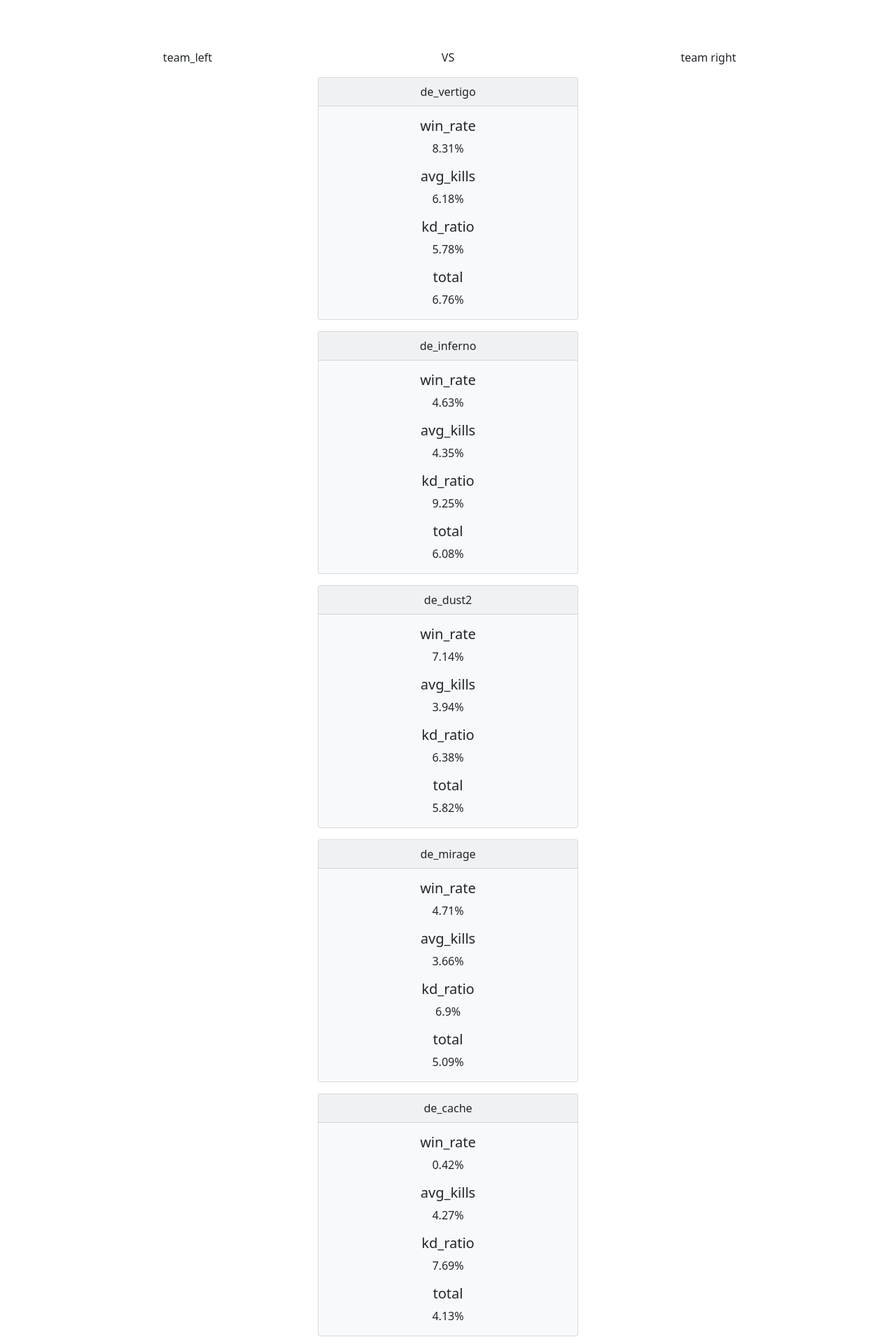
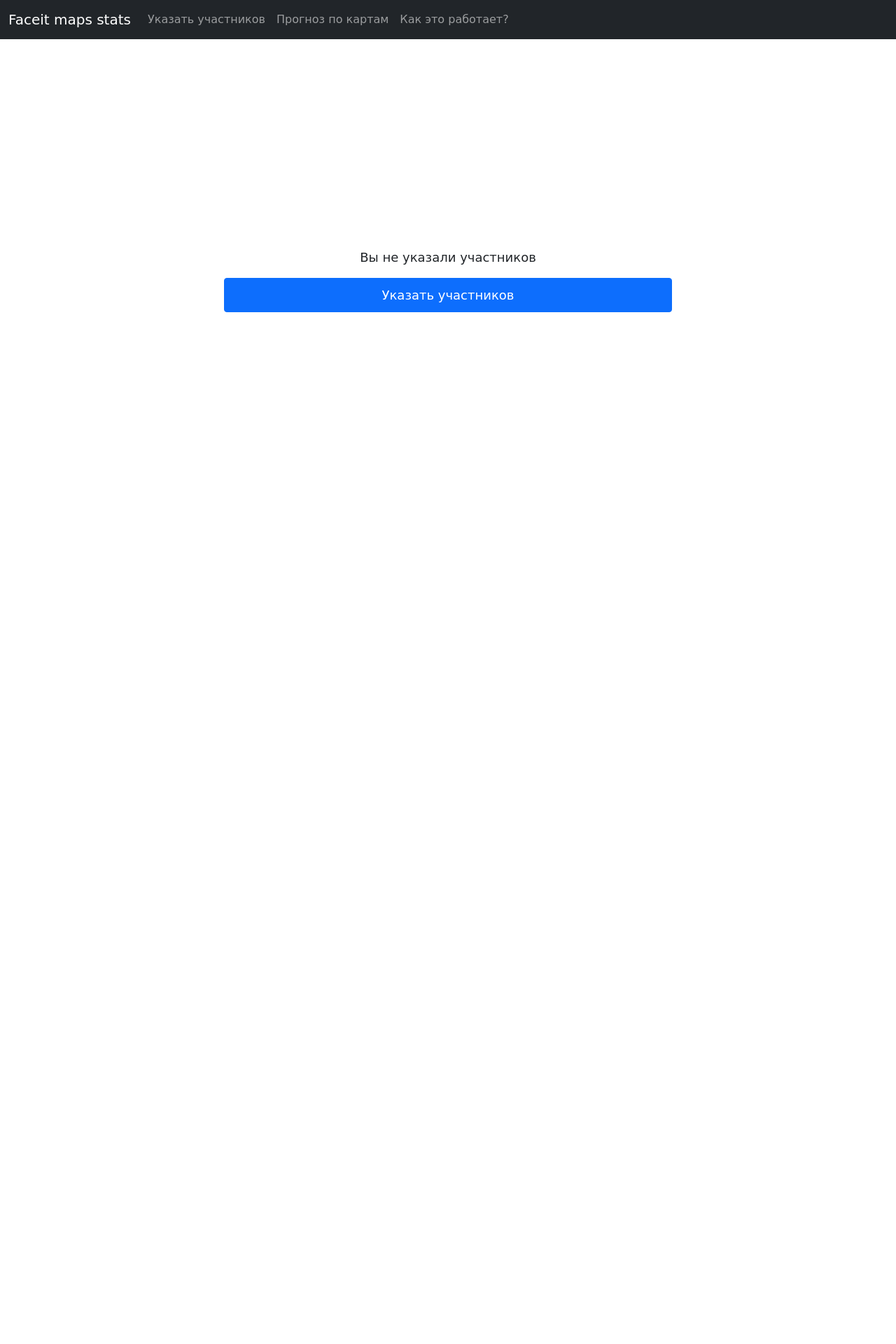
Before and after one commit to D1manZZ/faceit_maps_stats, a Django app: page /view_maps/ in a window 1280 px wide. Shown: the top 1920 px of the page at 70% size. After the commit the page ends 446 px from the top, so only its background shows below. Run offline with Django 3.2, Linux system fonts and the light colour scheme.

Commit message:
app is done!

```diff
--- a/faceit_maps/urls.py
+++ b/faceit_maps/urls.py
@@ -24,4 +24,4 @@ urlpatterns = [
 ]
 
 if settings.DEBUG:
-    urlpatterns += static(settings.MEDIA_URL, document_root=settings.MEDIA_ROOT)
+    urlpatterns += static(settings.STATIC_URL, document_root=settings.STATIC_ROOT)
--- a/maps/urls.py
+++ b/maps/urls.py
@@ -3,5 +3,6 @@ from .views import *
 
 urlpatterns = [
     path('', SetLink.as_view(), name='set_link'),
-    path('view_maps/', ViewMaps.as_view(), name='view_maps')
+    path('view_maps/', ViewMaps.as_view(), name='view_maps'),
+    path('about/', About.as_view(), name='about')
 ]
--- a/maps/views.py
+++ b/maps/views.py
@@ -26,3 +26,8 @@ class ViewMaps(TemplateView):
         context = super().get_context_data(**kwargs)
         context['main'] = logic(link)
         return context
+
+
+class About(TemplateView):
+
+    template_name = 'maps/about.html'
--- a/templates/maps/form.html
+++ b/templates/maps/form.html
@@ -1,4 +1,5 @@
 <!doctype html>
+{% load static %}
 <html lang="en">
 <head>
     <meta charset="utf-8">
@@ -6,7 +7,27 @@
     <link href="https://cdn.jsdelivr.net/npm/bootstrap@5.0.0-beta3/dist/css/bootstrap.min.css" rel="stylesheet" integrity="sha384-eOJMYsd53ii+scO/bJGFsiCZc+5NDVN2yr8+0RDqr0Ql0h+rP48ckxlpbzKgwra6" crossorigin="anonymous">
     <title>Faceit maps</title>
 </head>
-  <body>
+<body style="font-family: cursive">
+<nav class="navbar navbar-expand-md navbar-dark fixed-top bg-dark">
+    <div class="container-fluid">
+        <a class="navbar-brand" href="">Faceit maps stats</a>
+        <button class="navbar-toggler collapsed" type="button" data-bs-toggle="collapse" data-bs-target="#navbarCollapse" aria-controls="navbarCollapse" aria-expanded="false" aria-label="Toggle navigation">
+            <span class="navbar-toggler-icon"></span>
+        </button>
+        <div class="navbar-collapse collapse" id="navbarCollapse" style="">
+            <ul class="navbar-nav me-auto mb-2 mb-md-0">
+                <li class="nav-item">
+                    <a class="nav-link" href="{% url 'set_link' %}">Указать участников</a>
+                </li>
+                <li class="nav-item">
+                    <a class="nav-link" href="{% url 'view_maps' %}">Прогноз по картам</a>
+                </li>
+                <li class="nav-item">
+                    <a class="nav-link" href="{% url 'about' %}">Как это работает?</a>
+                </li>
+        </div>
+    </div>
+</nav>
 {% block stuff %}
     <div class='container' style="margin: 0 auto; height: 100vh; display: flex; justify-content: center; align-items: center;">
         <form method="post" class="col-sm-12 col-md-6">
--- a/templates/maps/maps.html
+++ b/templates/maps/maps.html
@@ -1,30 +1,47 @@
 {% extends 'maps/form.html' %}
 {% block stuff %}
-    <div class="shield container" style="width: 100%; display: flex; text-align: center; padding-top: 70px;">
+    {% if main == 'Вы не указали участников' %}
+        <div class="error" style="font-size: 18px; text-align: center; height: 100vh; display: flex; justify-content: center; align-items: center;">
+            <div class="col-md-6 col-sm-10" >
+                <p>{{ main }}</p>
+                <a href="{% url 'set_link' %}" class="btn btn-primary col-12" style="font-size: 18px; padding-top: 10px; padding-bottom: 10px;">Указать участников</a>
+            </div>
+        </div>
+    {% else %}
+    <div class="container" style="padding-top: 80px; text-align: center;">
+    <div class="title" style="display: flex; margin-bottom: 10px;">
         <div class="team_left col-4">
-            <p>team_left</p>
-            <p>
-
-            </p>
+            <h5>team left</h5>
         </div>
-        <div class="middle col-4">
-            <p>VS</p>
-            <p>
-                {% for map, stats in main.differences.items %}
-                    <div class="card text-dark bg-light mb-3">
-                        <div class="card-header">{{ map }}</div>
-                        <div class="card-body">
-                            {% for stat, value in stats.items %}
-                            <h5 class="card-title">{{ stat }}</h5>
-                            <p class="card-text">{{ value }}%</p>
-                            {% endfor %}
-                        </div>
-                    </div>
-                {% endfor %}
-    </p>
+        <div class="vs col-4">
+            <h5>VS</h5>
+        </div>
+        <div class="team_right col-4">
+            <h5>team right</h5>
+        </div>
     </div>
-    <div class="team-right col-4">
-        team right
+    {% for map, sides in main.items %}
+        <div class="card text-dark bg-light mb-3">
+            <div class="card-header" style="padding-top: 13px;"><h4>{{ map }}</h4></div>
+            <div class="card-body" style="display: flex; padding: 16px 0;">
+        {% for side, stats in sides.items %}
+            <div class="side col-4">
+                {% if side == 'vs' %}
+                    {% for stat, value in stats.items %}
+                        <h5 class='card-title'>{{ stat }}</h5>
+                        <p class='card-text' style=" font-size: 18px; color: {% if value > 0 %}green{% elif value < 0 %}red{% endif %}">{{ value }}%</p>
+                    {% endfor %}
+                {% else %}
+                    {% for stat, value in stats.items %}
+                        <h5 class='card-title' style="visibility: hidden;">{{ stat }}</h5>
+                        <p class='card-text' style="font-size: 18px;">{{ value }}{% if stat in 'win_rate,drop_probability' %}%{% endif %}</p>
+                    {% endfor %}
+                {% endif %}
+            </div>
+        {% endfor %}
+            </div>
+        </div>
+    {% endfor %}
     </div>
-    </div>
+    {% endif %}
 {% endblock %}
```
Also changed, not shown: faceit_maps/settings.py (+5 -2 lines), maps/logic.py (+66 -36 lines), templates/maps/about.html (added, +13 -0 lines), maps/static/img/Tutorial_2.png (added), maps/static/img/tutorial_1.png (added). Lines whose indentation alone changed are shown as unchanged.
